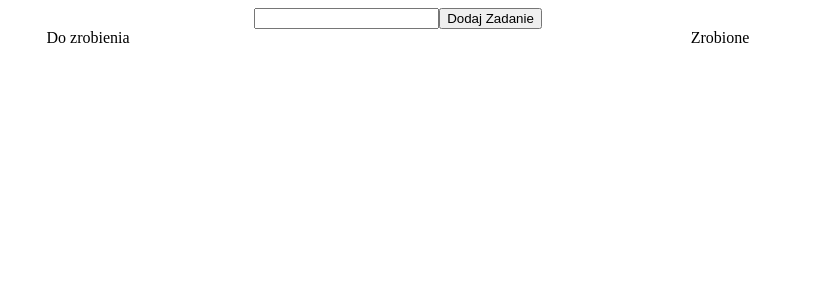
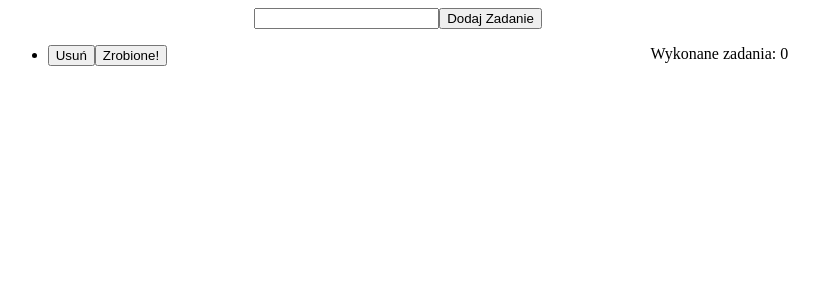
Before and after one commit to mareknieckula/projektAngular, an Angular app: page / in a window 1280 px wide. Both pictures are taken after a click on the button "Dodaj Zadanie". Shown: the top 300 px of the page, without its empty margins (242-1061 px from the left). Built offline with nearby package versions, Linux system fonts and the light colour scheme.

Commit message:
implemented functions
implemented remove, mark as done, done tasks counter

```diff
--- a/src/app/app.component.html
+++ b/src/app/app.component.html
@@ -9,11 +9,27 @@
   <div class="container">
 
     <div>
-    Do zrobienia
+      <ng-container *ngIf="listaZadan.length > 0; else brakZadan">
+        <ul>
+          <li *ngFor="let zadanie of listaZadan">
+            {{zadanie}}
+            <button (click)="usun(zadanie)">Usuń</button>
+            <button (click)="zrobione(zadanie)">Zrobione!</button>
+          </li>
+        </ul>
+      </ng-container>
+      <ng-template #brakZadan>
+        <p>Brak zadań do wykonania!</p>
+      </ng-template>
     </div>
 
     <div>
-    Zrobione
+      <p>Wykonane zadania: {{zrobioneZadania.length}}</p>
+      <ul>
+        <li *ngFor="let zadanie of zrobioneZadania">
+          {{zadanie}}
+        </li>
+      </ul>
     </div>
 
   </div>
--- a/src/app/app.component.ts
+++ b/src/app/app.component.ts
@@ -9,9 +9,19 @@ export class AppComponent {
   title = 'app';
   noweZadanie: string;
   listaZadan: Array<string> = [];
+  zrobioneZadania: Array<string> = [];
 
-  dodaj(){
+  dodaj() {
     this.listaZadan.push(this.noweZadanie);
-    console.log(this.listaZadan);
+    this.noweZadanie = '';
+  }
+
+  usun(zadanie: string) {
+    this.listaZadan = this.listaZadan.filter(e => e !== zadanie);
+  }
+
+  zrobione(zadanie: string) {
+    this.zrobioneZadania.push(zadanie);
+    this.usun(zadanie);
   }
 }
```
